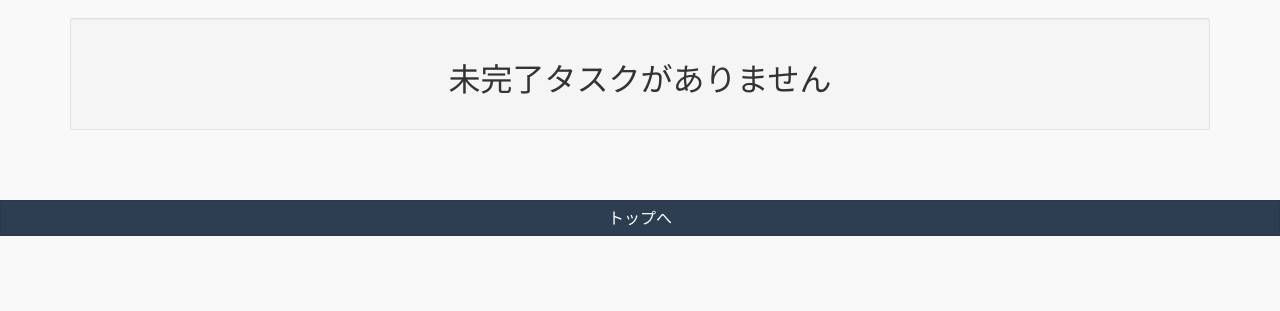
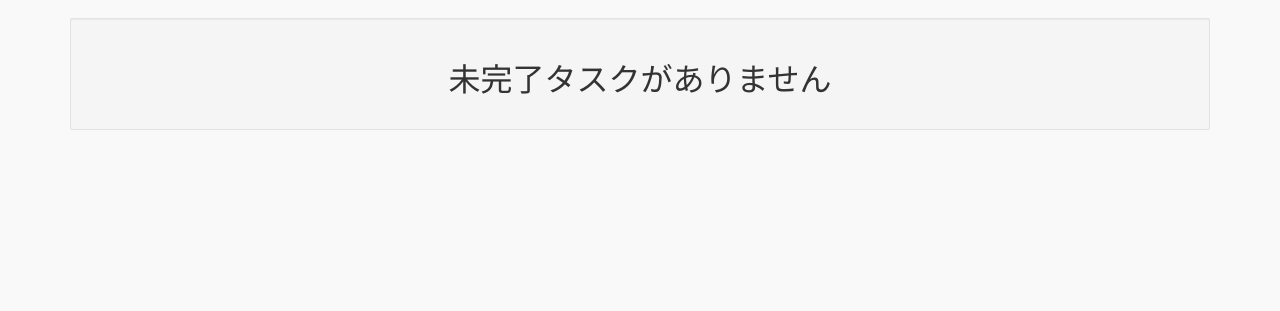
Before and after one commit to nnsnodnb/todo-php, a PHP site: page /todo-php/ in a window 1280 px wide. Shown: the part 489-800 px from the top of the page. Run offline with PHP 8.4, Linux system fonts and the light colour scheme; data that the repository does not hold is empty; some libraries are stand-ins or nearby versions.

Commit message:
Delete footer

```diff
--- a/index.php
+++ b/index.php
@@ -167,12 +167,6 @@ require_once('config.php');
       </div>
     </div>
 
-    <div align="center" style="background-color: #2C3E50; margin-top:50px;">
-      <a href="#wrap" style="text-decoration: none;">
-        <button type="button" class="btn btn-primary btn-block">トップへ</button>
-      </a>
-    </div>
-
   </body>
 </html>
 
```
